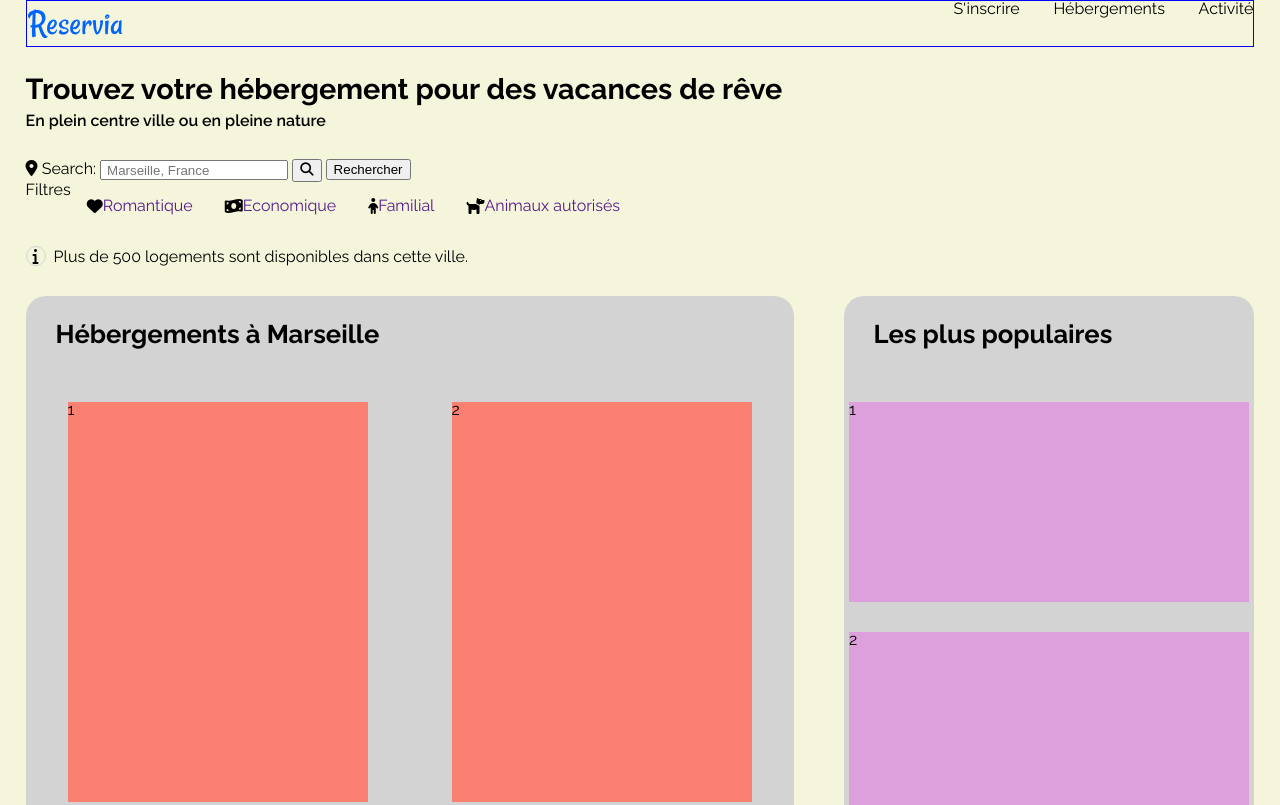
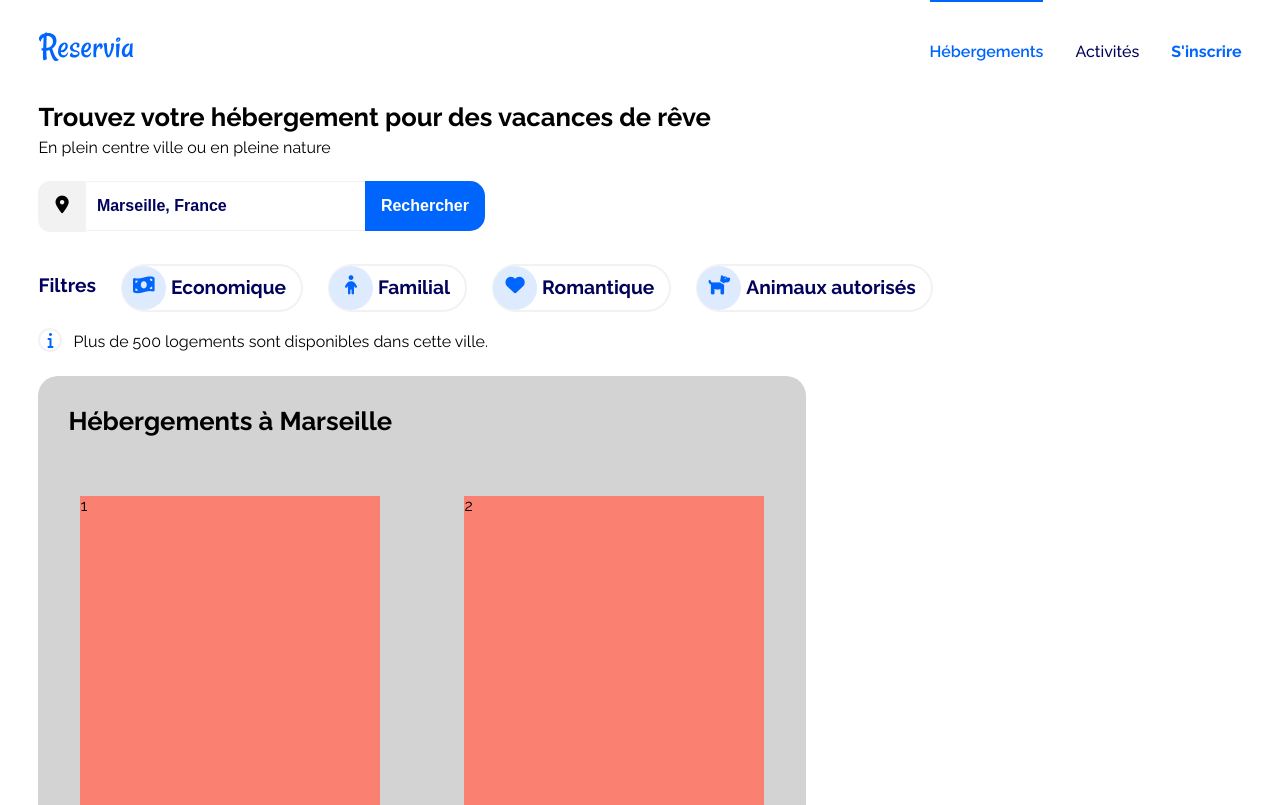
Before and after one commit to mirosa06/MichelSakkas_2_09112020, a plain HTML site: page index.html in a window 1280 px wide. Shown: the top 805 px of the page. Drawn offline with Linux system fonts and the light colour scheme.

Commit message:
maquette with Header

```diff
--- a/index.html
+++ b/index.html
@@ -27,29 +27,41 @@
         <title>Reservia</title>
     </head>
     <body>
-        <header id="header">
-            <nav>
-                <img
-                    id="logo"
-                    src="https://mirosa06.github.io/MichelSakkas_2_09112020/images/logo/Reservia.svg"
-                    alt="Reservia logo"
-                />
-                <ul>
-                    <li>Hébergements</li>
-                    <li>Activité</li>
-                    <li>S'inscrire</li>
-                </ul>
-            </nav>
+        <header>
+            <div id="header-top">
+                <div class="galaxy-fold">Regardez ce site en mode paysage!</div>
+                <a class="logo" href="/header.html"
+                    ><img
+                        src="https://mirosa06.github.io/MichelSakkas_2_09112020/images/logo/Reservia.svg"
+                        alt="logo"
+                /></a>
+                <nav>
+                    <ul class="liens">
+                        <li class="active">
+                            <a class="hebergement" href="#">Hébergements</a>
+                        </li>
+                        <li class="activite"><a href="#">Activités</a></li>
+                    </ul>
+                </nav>
+                <a class="btn" href="#">S'inscrire</a>
+            </div>
+
+            <ul class="lien-mobile">
+                <li class="active">
+                    <a class="hebergement" href="#">Hébergements</a>
+                </li>
+                <li class="activite"><a href="#">Activités</a></li>
+            </ul>
+
             <h1>Trouvez votre hébergement pour des vacances de rêve</h1>
-            <p id="subtitle">En plein centre ville ou en pleine nature</p>
+            <p id="soustitre">En plein centre ville ou en pleine nature</p>
+
             <div class="search">
-                <i id="marker" class="fas fa-map-marker-alt"></i>
-                <label id="search-label" for="search">Search:</label>
+                <label class="fas fa-map-marker-alt"></label>
                 <input
                     type="search"
                     id="search"
                     placeholder="Marseille, France"
-                    name="the_search"
                 />
                 <button id="rechercher">
                     <i class="fas fa-search"></i>
@@ -57,8 +69,8 @@
                 <button id="rechercher-texte">Rechercher</button>
             </div>
             <div id="filtres">
-                <span id="filtre-titre">Filtres</span>
                 <ul id="filtres-ul">
+                    <li><span id="filtre-titre">Filtres</span></li>
                     <li class="filtre-element">
                         <div class="filtre-wrapper">
                             <i class="fas fa-money-bill-wave"></i>
@@ -91,7 +103,9 @@
                 <div class="icon-wrapper">
                     <i class="fas fa-info"></i>
                 </div>
-                <p>Plus de 500 logements sont disponibles dans cette ville.</p>
+                <p id="info-p">
+                    Plus de 500 logements sont disponibles dans cette ville.
+                </p>
             </div>
         </header>
         <section id="main">
--- a/style.css
+++ b/style.css
@@ -1,6 +1,6 @@
 @import url('https://fonts.googleapis.com/css2?family=Raleway:wght@400;500;600;700&display=swap');
 
-html,body,div,span,object,iframe,h1,h2,h3,h4,h5,h6,p,blockquote,pre,abbr,address,cite,code,del,dfn,em,img,ins,kbd,q,samp,small,strong,sub,sup,var,b,i,dl,dt,dd,ol,ul,li,fieldset,form,label,legend,table,caption,tbody,tfoot,thead,tr,th,td,article,aside,canvas,details,figcaption,figure,footer,header,hgroup,menu,nav,section,summary,time,mark,audio,video{margin:0;padding:0;border:0;outline:0;font-size:100%;vertical-align:baseline;background:transparent}body{line-height:1}article,aside,details,figcaption,figure,footer,header,hgroup,menu,nav,section{display:block}nav ul{list-style:none}blockquote,q{quotes:none}blockquote:before,blockquote:after,q:before,q:after{content:'';content:none}a{margin:0;padding:0;font-size:100%;vertical-align:baseline;background:transparent;text-decoration:none}table{border-collapse:collapse;border-spacing:0}input,select{vertical-align:middle}
+/* html,body,div,span,object,iframe,h1,h2,h3,h4,h5,h6,p,blockquote,pre,abbr,address,cite,code,del,dfn,em,img,ins,kbd,q,samp,small,strong,sub,sup,var,b,i,dl,dt,dd,ol,ul,li,fieldset,form,label,legend,table,caption,tbody,tfoot,thead,tr,th,td,article,aside,canvas,details,figcaption,figure,footer,header,hgroup,menu,nav,section,summary,time,mark,audio,video{margin:0;padding:0;border:0;outline:0;font-size:100%;vertical-align:baseline;background:transparent}body{line-height:1}article,aside,details,figcaption,figure,footer,header,hgroup,menu,nav,section{display:block}nav ul{list-style:none}blockquote,q{quotes:none}blockquote:before,blockquote:after,q:before,q:after{content:'';content:none}a{margin:0;padding:0;font-size:100%;vertical-align:baseline;background:transparent;text-decoration:none}table{border-collapse:collapse;border-spacing:0}input,select{vertical-align:middle}
 
 html{
   font-size: 100%;
@@ -16,97 +16,252 @@ label, #header, #main, aside, p, a, i, h1,h2,h3,h4,h5,h6, ul {
 input#search{
   padding-left: 5px;
   padding-bottom: 0px;
+} */
+
+:root {
+  --primary: #0065FC;
+  --secondary: #DEEBFF;
+  --grey: #f2f2f2;
+  --deepblue: #02025c;
+}
+
+* {
+  box-sizing: border-box;
+  margin: 0;
+  padding: 0;
+}
+
+body{
+  font-family: 'Raleway', sans-serif ;
 }
 
 /* End Reset*/
 
-h1{
-  font-size: 1.8rem;
-  line-height: 1.5rem;
-  padding: 30px 0 20px;
-}
-
-#subtitle{
-  font-weight: 600;
-  padding-bottom: 30px;
-}
-
-#header, #main, #submain{
-  margin: auto 2%;
+#header, #main, #submain, .table{
+  margin: auto 3%;
   height: auto;
   padding: 0;
   min-height: 150px;
 }
 
-#header {
-  display:flex;
-  flex-flow: column nowrap;
-  padding-bottom: 30px;
+/* HEADER  HEADER  HEADER  HEADER  HEADER  HEADER */
+
+header{
+  display: block;
+  padding: 1.5rem 3%;
+}
+
+h1{
+  font-size: 1.6rem;
+  padding-top: 1.8rem;
+}
+#soustitre{
+  padding-top: .4rem;
+}
+
+
+#header-top {
+  display: flex;
+}
+
+.galaxy-fold{
+  display: none;
 }
 
 nav{
-  display: flex;
-  flex-flow: row wrap;
-  justify-content: space-between;
-  flex-basis: 100%;
-  border: 1px solid blue;
+  width: 40%;
 }
 
-ul{
+.liens, .lien-mobile{
   display: flex;
-  justify-content: space-between;
-  min-width: 300px;
 }
 
-li:nth-child(3) {
-  order: -1;
+.logo {
+  width: 60%;
 }
 
-#filtres{
-  display: flex;
-  flex-flow: row wrap;
+.liens{
+  justify-content: flex-end;
 }
 
-/* #filtres-ul{
+.liens, a, .btn{
+  text-decoration: none;
+}
+
+.hebergement {
+  color:var(--primary);
+  font-weight: 600;
+}
+
+.active a{
+  border-top: 2px solid var(--primary);
+  padding-top: 2.5rem;
+}
+
+.activite a{
+  font-weight: 500;
+  color:var(--deepblue);
+}
+
+.btn {
+  color:var(--primary);
+  font-weight: 700;
+}
+
+.liens li, .lien-mobile li{
+  list-style: none;
+  padding-right: 2rem;
+}
+
+.lien-mobile li{
+  padding-right: 0;
+}
+
+nav, .btn{
+  padding-top: 1.1rem;
+}
+
+.lien-mobile, i.fas.fa-search {
+  display: none;
+}
+
+.search{
+  padding: 1.5rem 0;
+  padding-bottom: 2rem;
+}
+
+.search, .search input, .search label, #rechercher-texte{
+  line-height: 3rem;
+}
+
+label.fas.fa-map-marker-alt{
+  line-height: 2.9rem;
+  padding: 0 1rem;
+  padding-bottom: 2px;
+  margin-right: -4px;
+  border-top-left-radius: 12px;
+  border-bottom-left-radius: 12px;
+  background-color: var(--grey);
+  border: 1px solid var(--grey);
+}
+
+.fa-map-marker-alt{
+  font-size: 1.1rem;
+}
+
+input#search::placeholder{
+  font-weight: 700;
+  color: var(--deepblue)  !important;
+  opacity: 1;
+}
+
+input#search{
+  font-size: 1rem;
+  padding-left: .7rem;
+  width: 280px !important;
+  border-top: 1px solid var(--grey);
+  border-bottom: 1px solid var(--grey);
+  border-right: none;
+  border-left: none;
+}
+
+#rechercher-texte{
+  margin-left: -13px;
+  padding: 1px 1rem;
+  background-color: var(--primary);
+  font-size: 1rem;
+  font-weight: 700;
+  color: white;
+  border: none;
+  border-top-right-radius: 15px;
+  border-bottom-right-radius: 15px;
+}
+
+/* FILTRES */
+
+#filtres{
+  display: block;
+  line-height: 2rem;
+}
+
+#filtres ul{
   display: flex;
   flex-direction: row;
-  list-style-type: none;
-} */
-
-.filtre-element{
-  display: flex;
-  padding: 1rem;
 }
 
-/* #filtre-titre{
-  order: -1;
-  padding-left: 0 !important;
-} */
-
-.filtre-wrapper {
+#filtres ul li{
   display: flex;
-  flex-direction: row;
-  justify-content: center;
+  list-style: none;
+  font-size: 1.2rem;
 }
 
-.filtres li {
-  display: flex;
-  flex-direction: row;
-  justify-content: space-between;
+#filtre-titre, #filtres ul li a{
+  color: var(--deepblue);
+  font-weight: 700;
+  padding: 5px 15px 5px 5px;
+}
+
+.filtre-element a:hover{
+  background-color: var(--primary);
+  border: 2px solid var(--grey);
+  border-radius: 25px;
+}
+
+#filtre-titre, #filtres ul li a:hover{
+  color: white;
+}
+
+#filtre-titre{
+  color: var(--deepblue);
+}
+
+li #filtre-titre{
+  padding-left: 0;
+  padding-right: 25px;
+}
+
+li.filtre-element {
+  margin-right: 25px;
+}
+
+.filtre-wrapper i{
+  text-align: center;
+  color: var(--primary);
+  /* border: 2px solid var(--grey); */
+  background-color: var(--secondary);
+  border-radius: 25px;
+  width: 44px;
+  height: 44px;
+  margin-left: -1px;
+}
+
+.filtre-wrapper i.fas{
+  padding-top: 10px;
+}
+
+li.filtre-element{
+  border: 2px solid var(--grey);
+  border-radius: 25px;
 }
 
 #info{
   display: flex;
-  margin-top: 3.2rem;;
+  padding-top: 1rem;
 }
 
-i.fas.fa-info {
-padding: 1px 6px;
-border: 1px solid lightgray;
-border-radius: 25px;
-margin-right: .5rem;
-margin-top: -5px;
+i.fas.fa-info{
+  color: var(--primary);
+  border: 2px solid var(--grey);
+  padding: 2px 7px;
+  border-radius: 25px;
 }
+
+#info-p{
+  padding-left: .7rem;
+  padding-top: 4px;
+}
+
+/* MAIN  MAIN  MAIN  MAIN  MAIN  MAIN  MAIN  MAIN */
 
 #main{
   display: flex;
@@ -255,6 +410,44 @@ aside {
   padding: .3rem 2rem .5rem 0;
 }
 
+/* MEDIA QUERIES  MEDIA QUERIES  MEDIA QUERIES  MEDIA QUERIES  MEDIA QUERIES */
+
+@media screen and (max-width: 339px) {
+  .galaxy-fold{
+    display: block;
+    text-align: center;
+    font-size: 1.2rem;
+    font-weight: 700;
+    color: white;
+    background-color:rgb(250, 70, 70);
+    padding: 10px;
+    border-radius: 12px;
+  }
+  input#search{
+    max-width: 200px;
+  }
+}
+
+@media screen and (max-width: 357px) {
+  input#search{
+    max-width: 240px;
+  }
+ }
+
+@media screen and (max-width: 382px) {
+  .search{
+    text-align: center;
+    padding-right: 3.5rem;
+  }
+  i#marker.fas.fa-map-marker-alt{
+    display: none;
+  }
+  input#search{
+    border-left: 2px solid var(--grey);
+    border-radius: 10px;
+  }
+}
+
 @media screen and (max-width: 480px) {
   body {
     background-color: purple;    /* phone background */
@@ -262,6 +455,75 @@ aside {
 
   .table{
     flex-direction: column;
+  }
+}
+
+@media screen and (max-width: 500px) {
+  li.activite a{
+   padding-right: 50%;
+  }
+}
+
+@media screen and (max-width: 600px) {
+  body{
+    background-color: lightblue;
+  }
+
+  nav {
+    border: none;
+  }
+
+  .liens, #rechercher-texte{
+  display: none;
+  }
+
+  .lien-mobile{
+    display: flex;
+    /* flex-wrap: wrap; */
+    justify-content: space-around;
+    padding-top: 1.5rem;
+  }
+
+  li.active{
+    border-top: none;
+    border-bottom: 3px solid var(--primary);
+    padding-bottom: 1rem;
+    padding-right: 25%;
+    padding-left: 25%;
+  }
+  li.activite{
+    border-bottom: 3px solid var(--grey);
+    padding-bottom: 1rem;
+    padding-right: 25%;
+    padding-left: 25%;
+    flex-grow: 2;
+  }
+  .btn{
+    justify-content: flex-end;
+  }
+
+  li a.hebergement{
+    border-top: none;
+  }
+
+  input#search{
+    position: relative;
+    width: 280px;
+  }
+
+  i.fas.fa-search{
+    display: inline;
+    color: white;
+  }
+
+  #rechercher{
+    position: absolute;
+    margin-top: 5px;
+    margin-left: -8px;
+    padding: 5px 10px;
+    background-color: var(--primary);
+    border: none;
+    border-radius: 10px;
   }
 }
 
@@ -322,6 +584,22 @@ aside {
     }
 }
 
+@media screen and (max-width: 930px) {
+
+  ul#filtres-ul{
+    display: flex;
+    flex-flow: row wrap;
+    /* align-items: auto; */
+  }
+  ul#filtres-ul li:nth-child(1){
+    flex-basis: 100%;
+  }
+  li.filtre-element{
+    margin-bottom: 1rem;
+  }
+
+}
+
 @media screen and (min-width: 781px) and (max-width: 1260px) {
   body{
     background-color: rgb(158, 247, 188);   /* tablet background */
@@ -355,6 +633,6 @@ aside {
 
 @media screen and (min-width: 1261px) {
     body{
-      background-color: beige;     /* computer background */
+      background-color: WHITE;     /* computer background */
     }
   }
```
